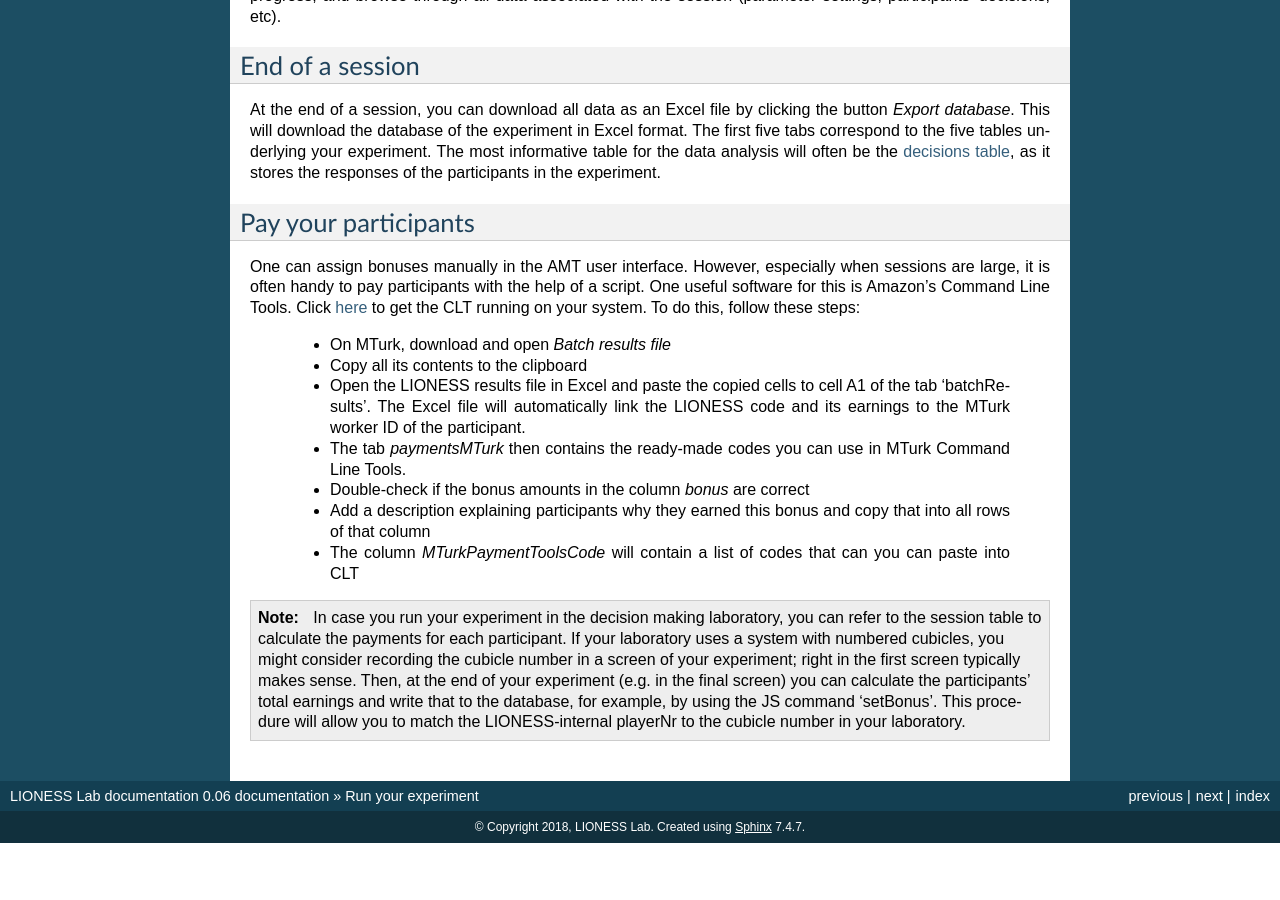
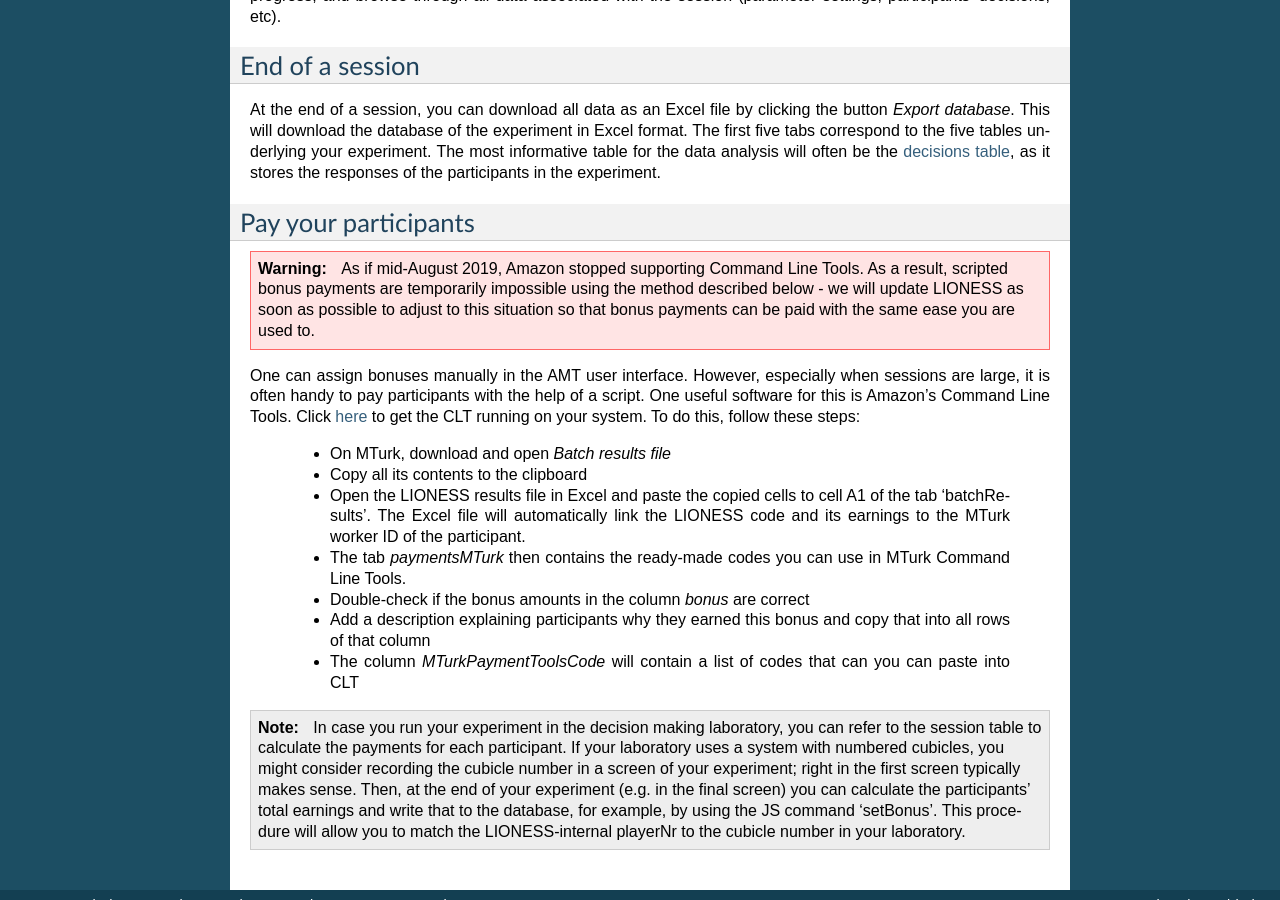
Before and after one commit to marcusgia2505/LIONESS_doc, a Sphinx documentation site: the page built from docs/0304_run.rst, in a window 1280 px wide and 900 px high, scrolled down 977 px. Built offline with Sphinx 7.4.7, drawn with Linux system fonts in a browser that asks for light colours; before the commit the page ends 1820 px from its top, so only the background shows below that.

Commit message:
Update 0304_run.rst

```diff
--- a/docs/0304_run.rst
+++ b/docs/0304_run.rst
@@ -41,6 +41,9 @@ At the end of a session, you can download all data as an Excel file by clicking
 Pay your participants
 =======================
 
+.. warning:: As if mid-August 2019, Amazon stopped supporting Command Line Tools. As a result, scripted bonus payments are temporarily  impossible using the method described below - we will update LIONESS as soon as possible to adjust to this situation so that bonus payments can be paid with the same ease you are used to.
+
+
 One can assign bonuses manually in the AMT user interface. However, especially when sessions are large, it is often handy to pay participants with the help of a script. One useful software for this is Amazon's Command Line Tools. Click `here <https://requester.mturk.com/developer/tools/clt>`__ to get the CLT running on your system. To do this, follow these steps:
 
  - On MTurk, download and open *Batch results file*
```
